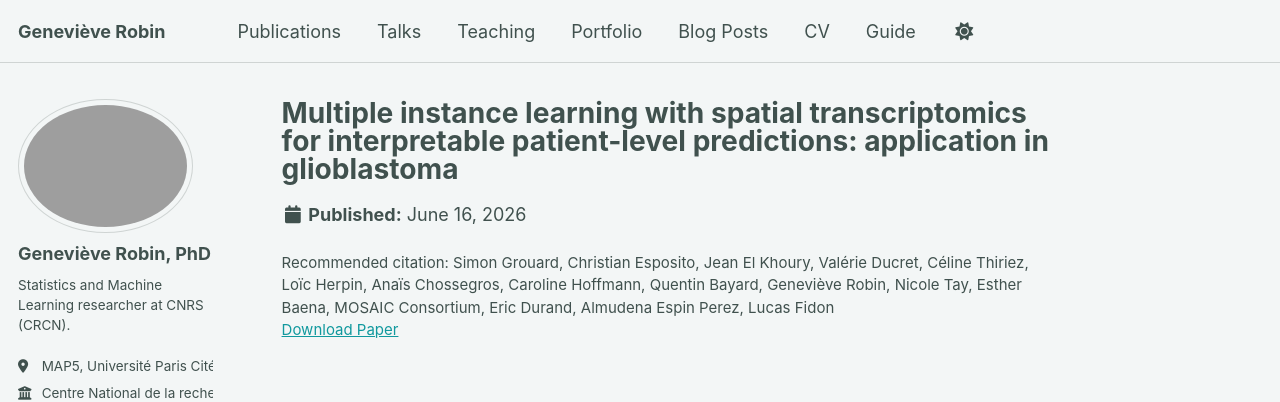
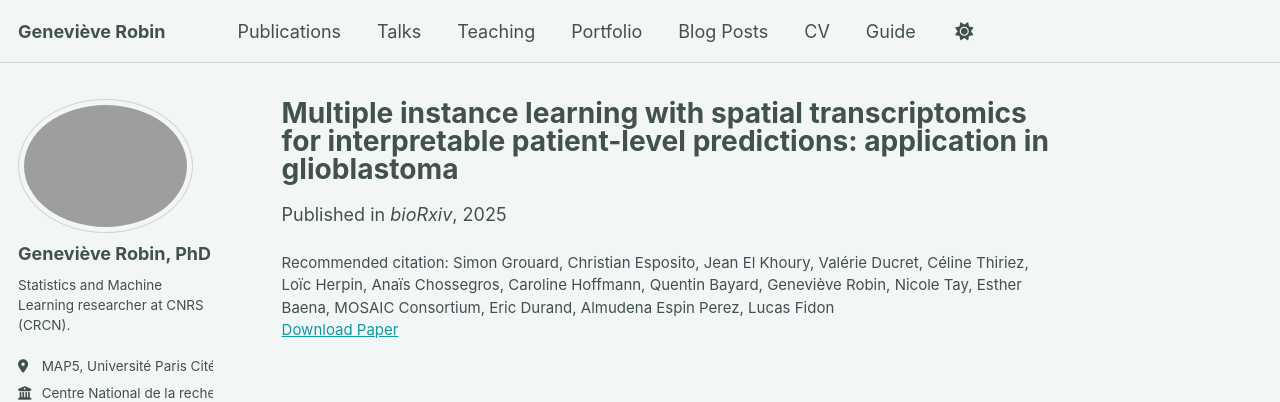
Before and after one commit to genevievelrobin/genevievelrobin.github.io, a Jekyll site: the page built from _publications/grouard_2025_MIL.md, in a window 1280 px wide. Shown: the top 402 px of the page. Built offline with Jekyll 4.4.1, drawn with Linux system fonts in a browser that asks for light colours; some web fonts are replaced; a script bundle is joined from its source files by our own code; library files that are not in the unit come from our copies.

Commit message:
Add venue and date to grouard_2025_MIL publication

```diff
--- a/_publications/grouard_2025_MIL.md
+++ b/_publications/grouard_2025_MIL.md
@@ -4,6 +4,8 @@ for interpretable patient-level predictions: application
 in glioblastoma"
 collection: publications
 category: preprints
+venue: 'bioRxiv'
+date: 2025-10-15
 permalink: /publication/grouard_2025_MIL
 paperurl: 'https://www.biorxiv.org/content/10.1101/2025.10.13.682206v1'
 citation: 'Simon Grouard, Christian Esposito, Jean El Khoury, Valérie Ducret, Céline
```
